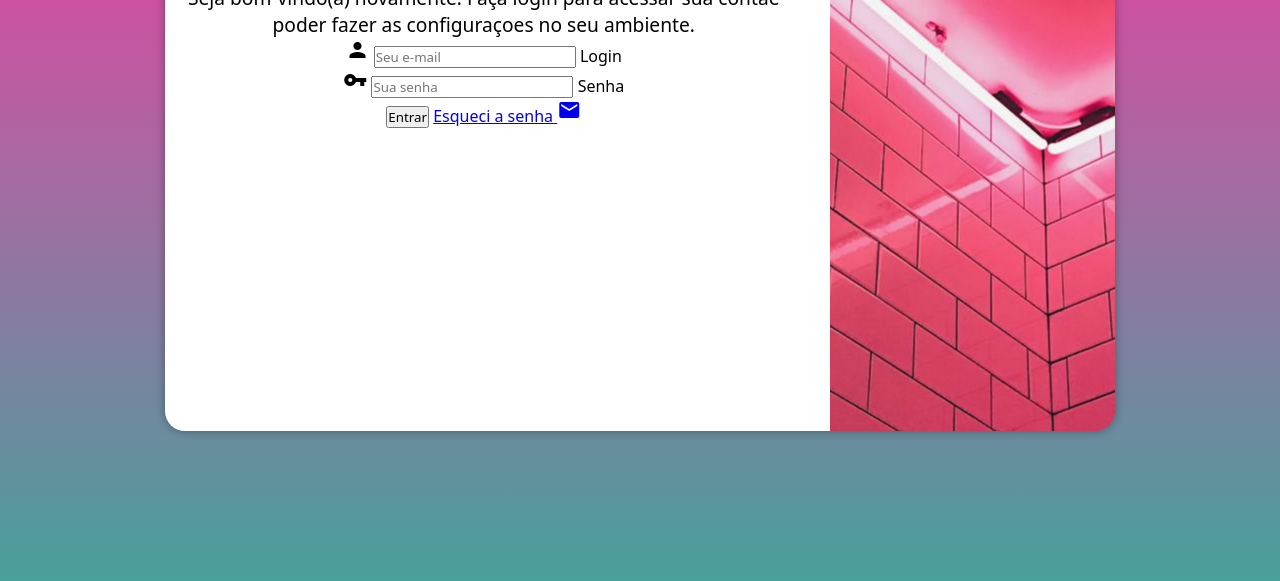
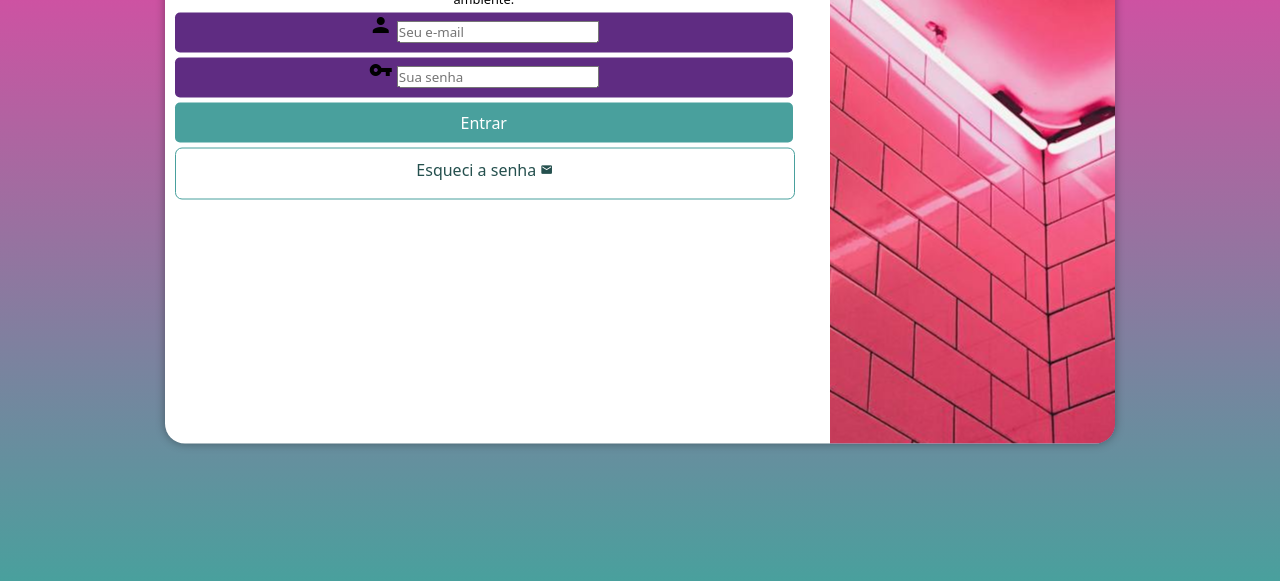
Before and after one commit to renata2035/projeto-login, a plain HTML site: page index.html in a window 1280 px wide. Shown: the part 219-800 px from the top of the page. Drawn offline with Linux system fonts and the light colour scheme.

Commit message:
fiz o estilo do formulario

```diff
--- a/estilos/media-query.css
+++ b/estilos/media-query.css
@@ -51,6 +51,6 @@
     }
 
      div#formulario > p  {
-      font-size: 1.2em;
+      font-size: 0.8em;
    }
 }
--- a/estilos/style.css
+++ b/estilos/style.css
@@ -35,7 +35,7 @@
     position: absolute;
     background-color: white;
     width: 250px;
-    height: 500px;
+    height: 525px;
     border-radius: 20px;
     box-shadow: 0px 0px 10px rgba(0, 0, 0, 0.356);
 
@@ -60,3 +60,59 @@
       text-align: center;
       margin-bottom: 10px;
    }
+
+
+
+   form > div.campo {
+      background-color: #5f2c82;
+      display: block;
+      margin: 5px 0px;
+      border-radius: 5px;
+      height: 40px;
+      width: 100%
+
+   }
+
+   div.campo > label {
+      display: none;
+   }
+
+
+  form > input[type=submit] {
+     display: block;
+     font-size: 1em;
+     width: 100%;
+     height: 40px;
+     background-color:  #49a09d;
+     color: white;
+     border: none;
+     border-radius: 5px;
+     cursor: pointer;
+  }
+
+  form > input[type=submit]:hover {
+   background-color: #2e5c5a;
+  }
+
+  form > a.botao {
+   display:  block;
+   text-align: center;
+   font-size: 1em;
+   width: 100%;
+   height: 40px;
+   padding-top: 10px;
+   margin-top: 5px;
+   background-color: white;
+   color: #25504e;
+   border: 1px solid #49a09d;
+   border-radius: 7px;
+   text-decoration: none;
+  }
+
+  form > a.botao:hover{
+   background-color: aquamarine;
+  }
+
+  form > a.botao > i {
+   font-size: 0.8em;
+  }
--- a/index.html
+++ b/index.html
@@ -30,7 +30,7 @@
                 <label for="isenha">Senha</label>
                </div>
                <input type="submit" value="Entrar">
-               <a href="esqueci.html">
+               <a href="esqueci.html" class="botao">
                 Esqueci a senha <i class="material-icons">mail</i>
                </a>
               </form>
```
